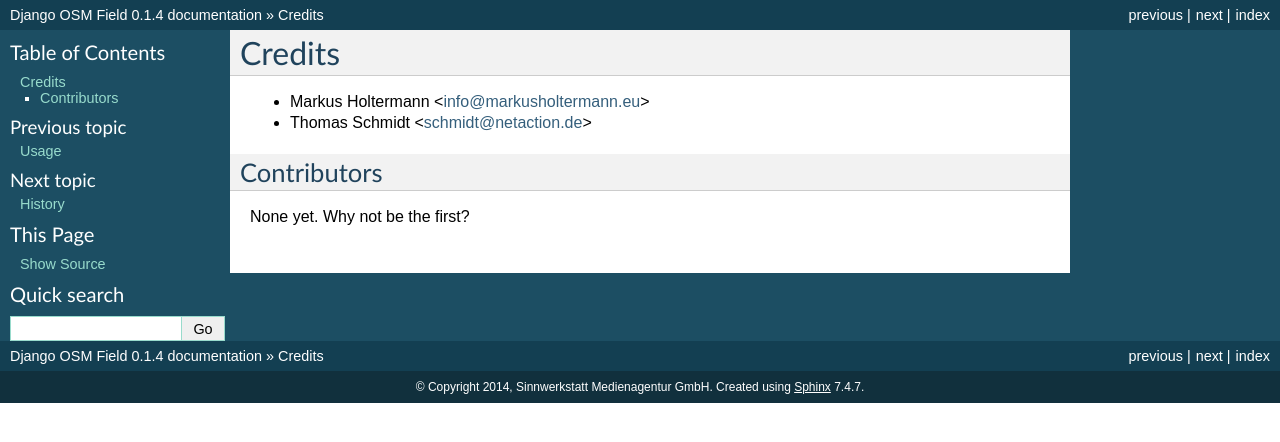
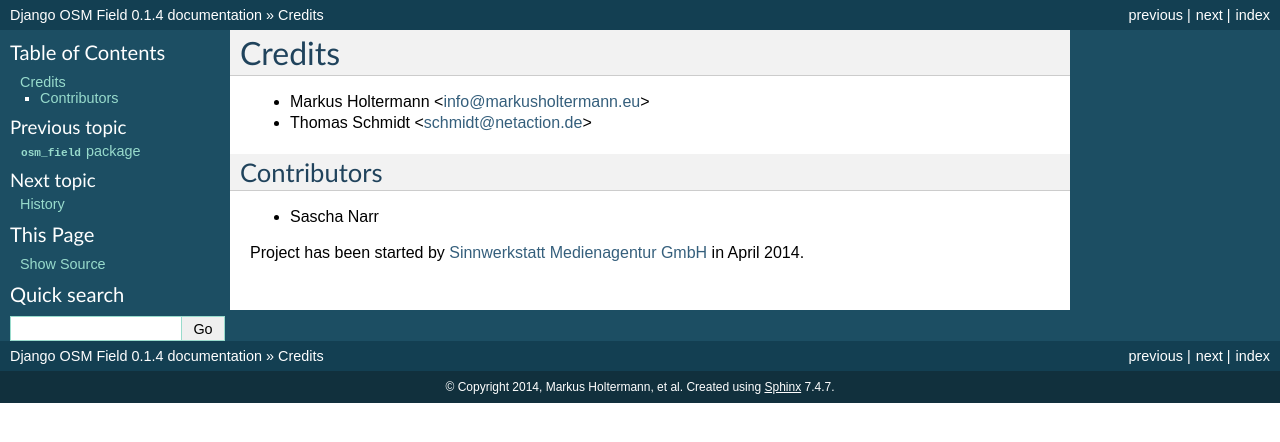
Before and after one commit to MarkusH/django-osm-field, a Sphinx documentation site: the page built from docs/authors.rst, in a window 1280 px wide. Shown: the top 442 px of the page. Built offline with Sphinx 7.4.7, drawn with Linux system fonts in a browser that asks for light colours.

```diff
--- a/AUTHORS.rst
+++ b/AUTHORS.rst
@@ -5,7 +5,8 @@ Credits
 * Markus Holtermann <info@markusholtermann.eu>
 * Thomas Schmidt <schmidt@netaction.de>
 
+
 Contributors
-------------
+============
 
-None yet. Why not be the first?
+* Sascha Narr
--- a/docs/authors.rst
+++ b/docs/authors.rst
@@ -1 +1,5 @@
 .. include:: ../AUTHORS.rst
+
+Project has been started by `Sinnwerkstatt Medienagentur GmbH`_ in April 2014.
+
+.. _Sinnwerkstatt Medienagentur GmbH: https://www.sinnwerkstatt.com/
--- a/docs/conf.py
+++ b/docs/conf.py
@@ -59,7 +59,7 @@ master_doc = 'index'
 
 # General information about the project.
 project = u'Django OSM Field'
-copyright = u'2014, Sinnwerkstatt Medienagentur GmbH'
+copyright = u'2014, Markus Holtermann, et al'
 
 # The version info for the project you're documenting, acts as replacement
 # for |version| and |release|, also used in various other places throughout
```
Also changed, not shown: README.rst (+14 -9 lines), docs/index.rst (+5 -8 lines), docs/modules.rst (deleted, +0 -7 lines), docs/osm_field.rst (+9 -4 lines), setup.py (+7 -15 lines), docs/history.rst (line endings or trailing spaces).
